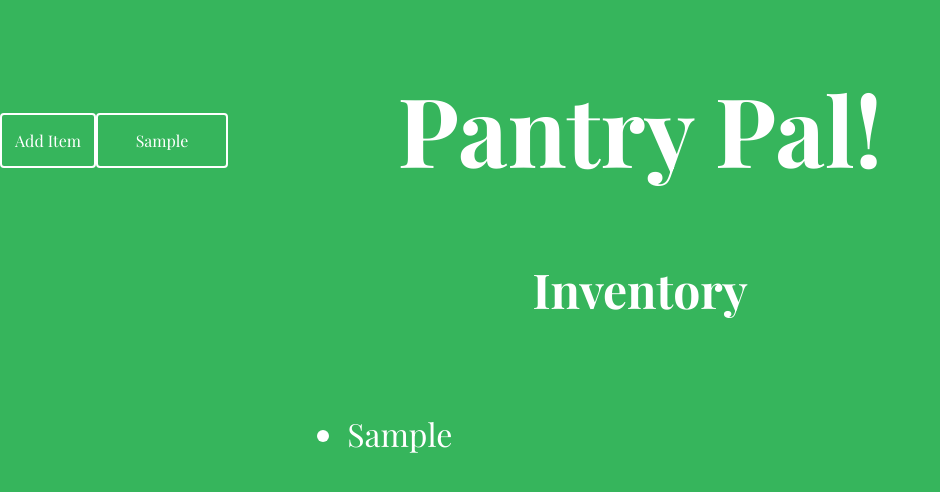
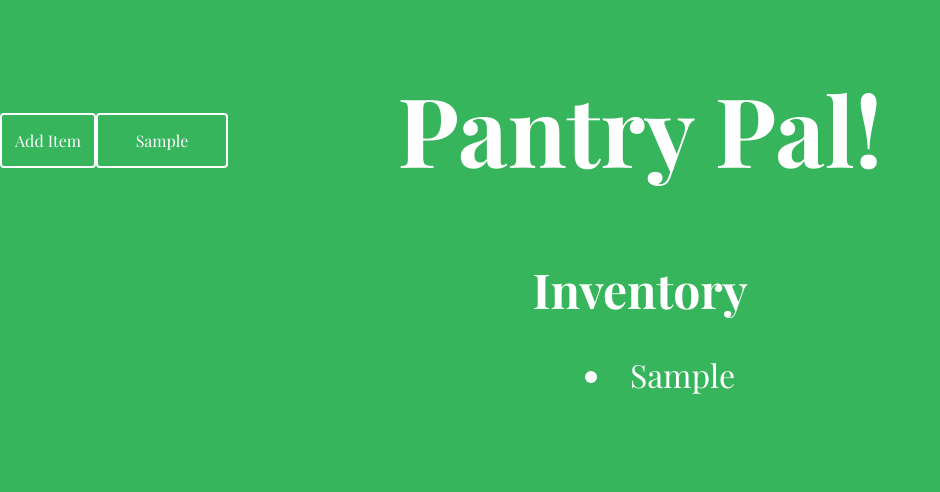
Before and after one commit to DavidJMcGarvey/pantry_pal, a plain HTML site: page index.html in a window 1280 px wide. Both pictures are taken after typing "Sample" into the empty fields and a click on the button "Add Item". Shown: the whole page, without its empty margins (0-940 px from the left). Drawn offline with nearby package versions, Linux system fonts and the light colour scheme; a web font is replaced by a local one.

Commit message:
CSS for li

```diff
--- a/css/styles.css
+++ b/css/styles.css
@@ -6,46 +6,19 @@ body {
   font-family: 'Playfair Display', serif;
 }
 
-#item-box {
-  position: absolute;
-  margin-top: 2em;
-  top: 42%;
-  left: 4%;
-  right: 10%;
-  width: 80%;
-  line-height: .5;
-  /* margin-top: 150px;
-  margin-left: -650px; */
+ul {
+  text-align: center;
+  list-style-position: inside;
 }
 
-.item {
-  font-size: 2rem;
-  font-weight: 400;
-  line-height: 1.1;
-  position: relative;
-  margin: 0;
-  margin-left: 8em;
-  margin-top: 1.5em;
+#item-box {
+  text-align: center;
 }
 
-.item:before, .item:after {
-  font-size: 6rem;
-  line-height: 2.5rem;
-  position: absolute;
+li.item {
+  font-size: 2em;
+  text-align: center;
 }
-
-/* .item:before {
-  content: "“";
-  top: .25em;
-  left: -.5em;
-}
-
-.item:after {
-  content: "”";
-  bottom: -.1em;
-  margin-left: .1em;
-  position: absolute;
-} */
 
 .source {
   font-size: 1.25rem;;
@@ -79,19 +52,19 @@ body {
 }
 
 .inventory-title {
-  font-size: 3rem;
+  font-size: 3em;
+  text-align: center;
+  position: relative;
+
+}
+
+.meal-title {
+  font-size: 3em;
   text-align: center;
 }
 
-.meal-title {
-  font-size: 3rem;
-  text-align: center;
-}
-
-
-
 .title {
-  font-size: 3rem;
+  font-size: 3em;
   font-weight: bold, underline;
   text-align: left;
   margin-left: 6.5em;
--- a/js/pantryPal.js
+++ b/js/pantryPal.js
@@ -9,7 +9,7 @@ function showMeal() {
 
 function addItem() {
     let newItem = document.querySelector('.add-item-input');
-    let item = `<li class=\"item\">${newItem.value}</li>`;
+    let item = `<li class=\"item\"><span>${newItem.value}</li>`;
     if (newItem.value !== "") {
         document.getElementById('item-box').innerHTML += item;
         inventory.push(newItem.value);
```
